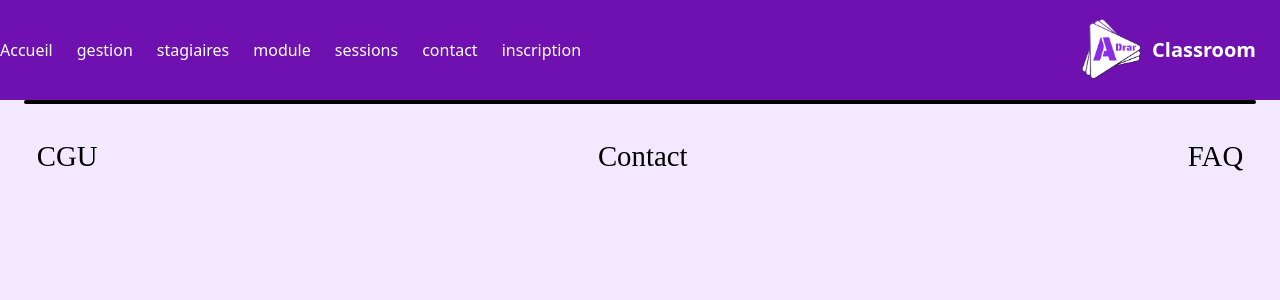
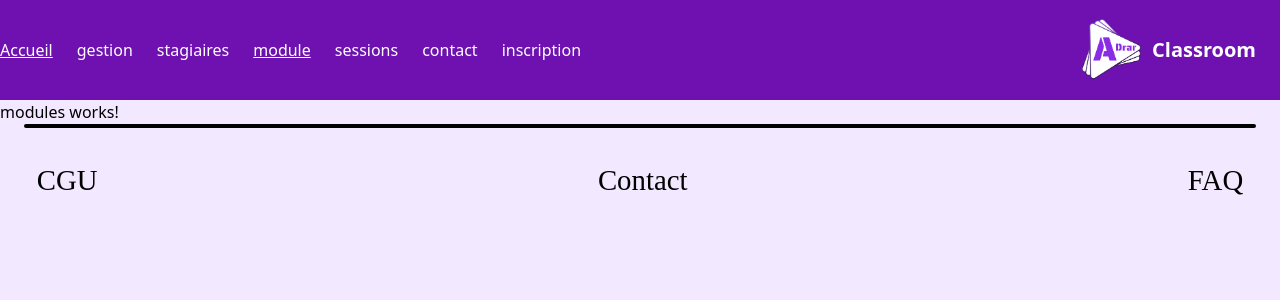
Before and after one commit to MaximeCloarec/Classroom, an Angular app in the folder classroom-frontend/: page /modules in a window 1280 px wide. Before the commit this address led to /. Shown: the top 300 px of the page. Built offline with nearby package versions, Linux system fonts and the light colour scheme; a web font is replaced by a local one.

Commit message:
ajout page modules sans contenue route fonctionel

```diff
--- a/classroom-frontend/src/app/app.routes.ts
+++ b/classroom-frontend/src/app/app.routes.ts
@@ -1,6 +1,7 @@
 import { Routes } from '@angular/router';
 import { DashboardAd } from './pages/dashboard-ad/dashboard-ad';
 import { Inscription } from './pages/inscription/inscription';
+import { Modules } from './pages/modules/modules';
 
 import { Home } from './pages/home/home';
 
@@ -8,6 +9,7 @@ export const routes: Routes = [
    { path: '', component: Home },
    { path: 'home', component: Home },
    { path: 'GestionAdmin', component: DashboardAd },
-   { path: 'inscription', component: Inscription }
+   { path: 'inscription', component: Inscription },
+   { path: 'modules', component: Modules }
 
 ];
--- /dev/null
+++ b/classroom-frontend/src/app/pages/modules/modules.html
@@ -0,0 +1 @@
+<p>modules works!</p>
--- a/classroom-frontend/src/app/shared/navbar/navbar.html
+++ b/classroom-frontend/src/app/shared/navbar/navbar.html
@@ -9,7 +9,7 @@
     <li><a routerLink="/" routerLinkActive="underline" class="">Accueil</a></li>
     <li><a routerLink="/GestionAdmin" routerLinkActive="underline" class="">gestion</a></li>
     <li><a routerLink="/stagiaires" routerLinkActive=" underline" class="">stagiaires</a></li>
-    <li><a routerLink="/module" routerLinkActive=" underline" class="">module</a></li>
+    <li><a routerLink="/modules" routerLinkActive=" underline" class="">module</a></li>
     <li><a routerLink="/sessions" routerLinkActive="underline" class="">sessions</a></li>
     <li><a routerLink="/contacte" routerLinkActive=" underline " class="">contact</a></li>
     <li ><a routerLink="/inscription" routerLinkActive="underline" class="">inscription</a></li>
@@ -33,7 +33,7 @@
     <li class=""><a routerLink="/" routerLinkActive="underline" class=""> Accueil</a></li>
     <li><a routerLink="/GestionAdmin" routerLinkActive="underline" class="">gestion</a></li>
     <li><a routerLink="/stagiaires" routerLinkActive=" underline" class="">stagiaires</a></li>
-    <li><a routerLink="/module" routerLinkActive=" underline" class="">module</a></li>
+    <li><a routerLink="/modules" routerLinkActive=" underline" class="">module</a></li>
     <li><a routerLink="/sessions" routerLinkActive="underline" class="">sessions</a></li>
     <li><a routerLink="/contacte" routerLinkActive=" underline " class="">contact</a></li>
     <li ><a routerLink="/inscription" routerLinkActive="underline" class="">inscription</a></li>
```
Also changed, not shown: classroom-frontend/src/app/pages/modules/modules.ts (added, +11 -0 lines), classroom-frontend/src/app/pages/modules/modules.css (added), 1 other file (tests, documents, lock files or other folders).
